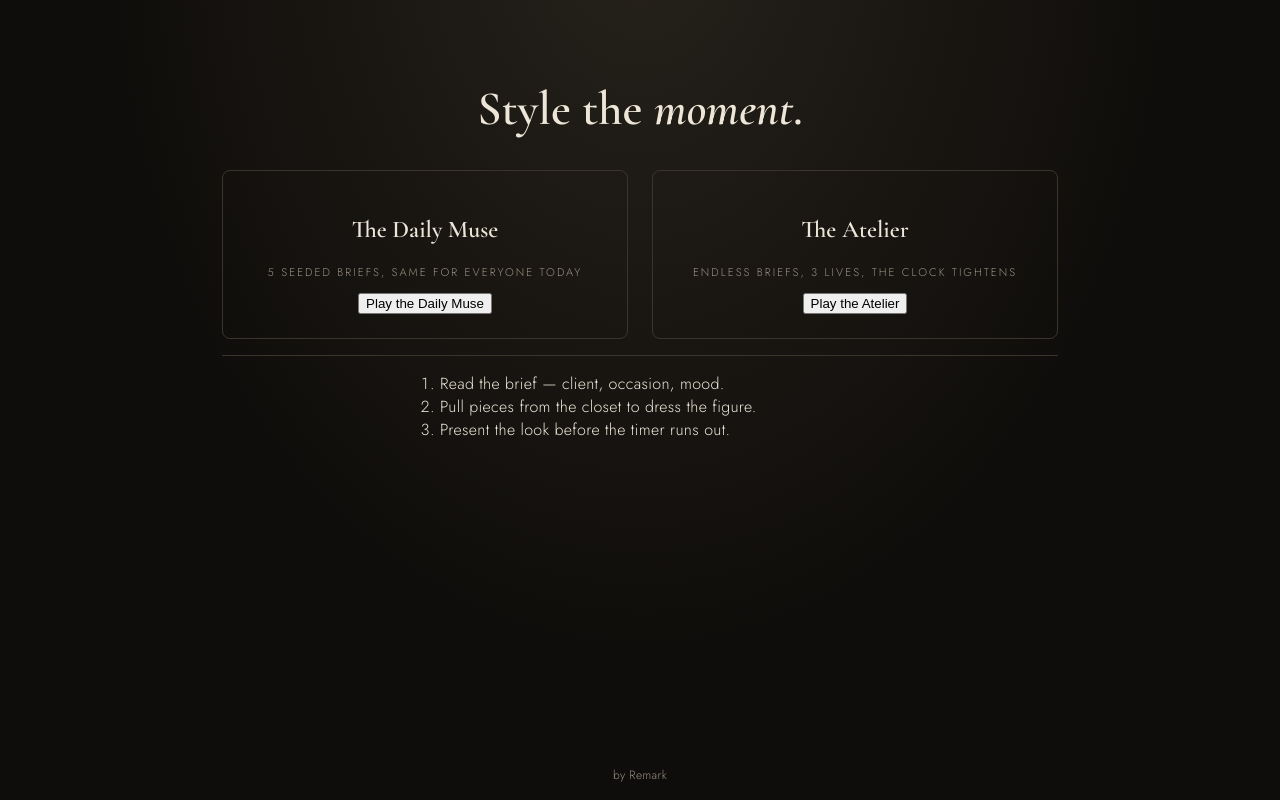
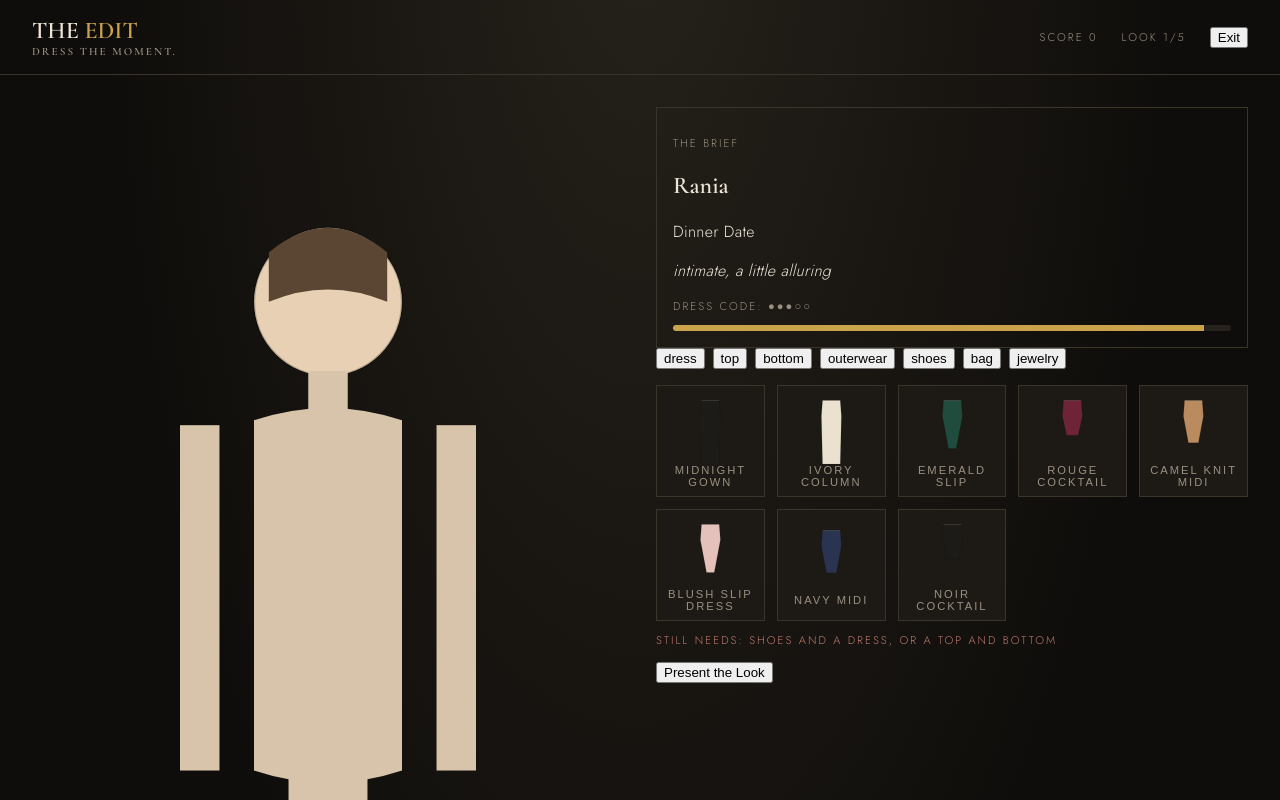
Before and after one commit to coopdawg73/Dress-Me, a React (Vite) app: page / in a window 1280 px wide. Both pictures are taken after a click on the button "Play the Daily Muse". Shown: the top 800 px of the page. Built offline with nearby package versions, Linux system fonts and the light colour scheme.

Commit message:
Wire game board: brief card, figure, closet, timer tick (M2 complete)

```diff
--- a/src/App.tsx
+++ b/src/App.tsx
@@ -1,10 +1,15 @@
 import { StartScreen } from './ui/StartScreen'
+import { GameBoard } from './ui/GameBoard'
+import { useGameStore } from './game/state'
 
 export default function App() {
+  const { screen, startDaily, startAtelier } = useGameStore()
+
   return (
     <div className="app-shell">
       <main style={{ flex: 1 }}>
-        <StartScreen onStartDaily={() => {}} onStartAtelier={() => {}} />
+        {screen === 'start' && <StartScreen onStartDaily={startDaily} onStartAtelier={startAtelier} />}
+        {screen === 'playing' && <GameBoard />}
       </main>
       <footer className="app-footer">by Remark</footer>
     </div>
--- /dev/null
+++ b/src/ui/BriefCard.tsx
@@ -0,0 +1,31 @@
+// src/ui/BriefCard.tsx
+import type { Brief } from '../game/data/briefs'
+
+type BriefCardProps = {
+  brief: Brief
+  timeLeft: number
+  maxTime: number
+}
+
+export function BriefCard({ brief, timeLeft, maxTime }: BriefCardProps) {
+  const pct = Math.max(0, Math.min(100, (timeLeft / maxTime) * 100))
+  const warm = pct < 30
+  const flags: string[] = []
+  if (brief.flair) flags.push('Make a statement')
+  if (brief.requireOuter) flags.push('Outerwear expected')
+  if (brief.forbidOuter) flags.push('No outerwear')
+
+  return (
+    <div style={{ border: '1px solid var(--line)', padding: '1rem' }}>
+      <p className="micro-label">The Brief</p>
+      <h2 className="display">{brief.name}</h2>
+      <p>{brief.event}</p>
+      <p style={{ fontStyle: 'italic' }}>{brief.vibeWords}</p>
+      {flags.length > 0 && <p className="micro-label">{flags.join(' · ')}</p>}
+      <p className="micro-label">Dress code: {'●'.repeat(brief.target)}{'○'.repeat(5 - brief.target)}</p>
+      <div style={{ height: 6, background: 'var(--panel2)', borderRadius: 3, overflow: 'hidden' }}>
+        <div style={{ width: `${pct}%`, height: '100%', background: warm ? 'var(--bad)' : 'var(--gold)', transition: 'width 1s linear' }} />
+      </div>
+    </div>
+  )
+}
--- /dev/null
+++ b/src/ui/GameBoard.tsx
@@ -0,0 +1,43 @@
+// src/ui/GameBoard.tsx
+import { useEffect } from 'react'
+import { useGameStore } from '../game/state'
+import { Figure } from '../render/Figure'
+import { BriefCard } from './BriefCard'
+import { Closet } from './Closet'
+import { Masthead } from './Masthead'
+
+export function GameBoard() {
+  const {
+    equipped, briefQueue, briefIndex, timeLeft, maxTime,
+    totalScore, streak, mode, lives, equip, unequip, tick, presentLook, exitToStart,
+  } = useGameStore()
+
+  const brief = briefQueue[briefIndex]
+
+  useEffect(() => {
+    const id = setInterval(() => tick(), 1000)
+    return () => clearInterval(id)
+  }, [tick])
+
+  if (!brief) return null
+
+  const roundLabel = mode === 'daily' ? `Look ${briefIndex + 1}/${briefQueue.length}` : undefined
+  const livesOrLook = mode === 'atelier' ? '◆'.repeat(lives) : undefined
+
+  return (
+    <div>
+      <Masthead score={totalScore} streak={streak} roundLabel={roundLabel} livesOrLook={livesOrLook} onExit={exitToStart} />
+      <div style={{ display: 'flex', gap: '2rem', padding: '2rem' }}>
+        <div style={{ flex: 1 }}>
+          <Figure equipped={equipped} />
+          <p className="micro-label" style={{ textAlign: 'center' }}>Styling {brief.name}.</p>
+        </div>
+        <div style={{ flex: 1 }}>
+          <BriefCard brief={brief} timeLeft={timeLeft} maxTime={maxTime} />
+          <Closet equipped={equipped} onEquip={equip} onUnequip={unequip} />
+          <button onClick={presentLook}>Present the Look</button>
+        </div>
+      </div>
+    </div>
+  )
+}
```
Also changed, not shown: 1 other file (tests, documents, lock files or other folders).
